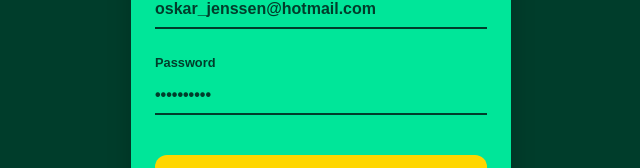
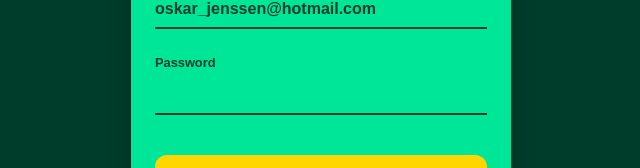
Before and after one commit to ohjenssen/zustand-tracker, a Next.js app: page /login in a window 1280 px wide. Shown: the part 336-504 px from the top of the page, without its empty margins (319-959 px from the left). Built offline with nearby package versions, Linux system fonts and the light colour scheme.

Commit message:
removed password

```diff
--- a/src/app/login/page.jsx
+++ b/src/app/login/page.jsx
@@ -9,7 +9,7 @@ import { useAuthStore } from '../store/store';
 export default function LoginPage() {
     const router = useRouter();
     const [email, setEmail] = useState('oskar_jenssen@hotmail.com');
-    const [password, setPassword] = useState('b#2TTyhf6t');
+    const [password, setPassword] = useState('');
     const [error, setError] = useState(null);
     const [loading, setLoading] = useState(false);
 
```
